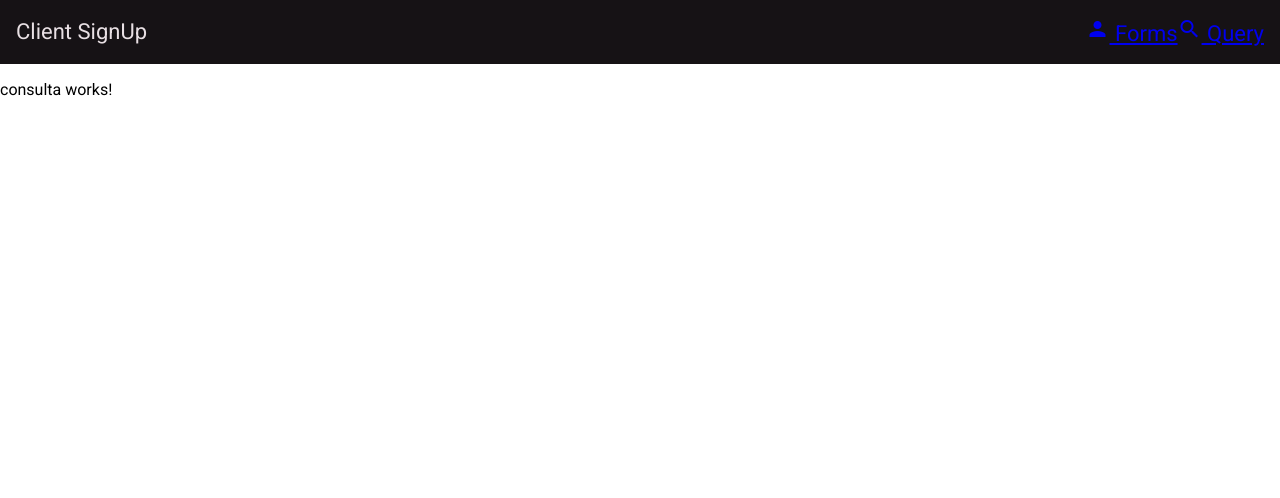
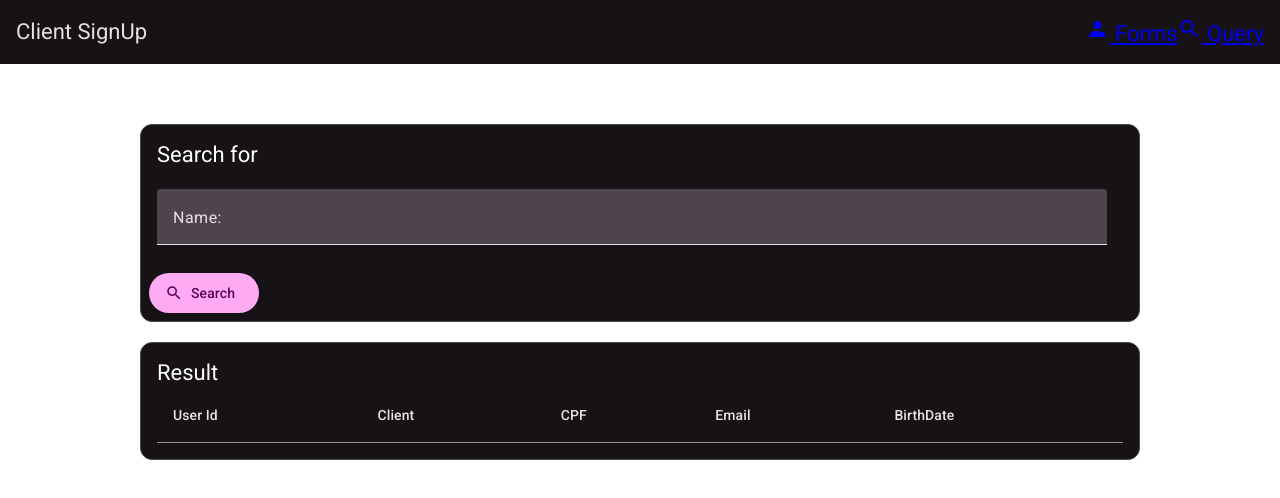
Before and after one commit to FengCastelo/crud-angular, an Angular app: page /query in a window 1280 px wide. Shown: the top 498 px of the page. Built offline with nearby package versions, Linux system fonts and the light colour scheme.

Commit message:
Query form created and populating the client list

```diff
--- a/src/app/app.component.html
+++ b/src/app/app.component.html
@@ -6,7 +6,7 @@
     Forms
   </a>
   <a routerLink="query">
-      <mat-icon fontIcon="search" ></mat-icon>
+    <mat-icon fontIcon="search"></mat-icon>
     Query
   </a>
 </mat-toolbar>
--- a/src/app/cadastro/cadastro.component.ts
+++ b/src/app/cadastro/cadastro.component.ts
@@ -32,5 +32,6 @@ export class CadastroComponent {
 
   save() {
     this.service.save(this.client);
+    alert('User created Successfully!');
   }
 }
--- a/src/app/client.service.ts
+++ b/src/app/client.service.ts
@@ -16,7 +16,11 @@ export class ClientService {
     localStorage.setItem(ClientService.REPO_CLIENTS, JSON.stringify(storage));
   }
 
-  getStorage(): Client[] {
+  searchClient(name: string): Client[] {
+    return this.getStorage();
+  }
+
+  private getStorage(): Client[] {
     const clientRepository = localStorage.getItem(ClientService.REPO_CLIENTS);
 
     if (clientRepository) {
--- a/src/app/consulta/consulta.component.html
+++ b/src/app/consulta/consulta.component.html
@@ -1 +1,67 @@
-<p>consulta works!</p>
+<div fxLayout="row" fxLayoutAlign="center">
+  <div fxLayout="column" fxFlex="1000px">
+    <form class="mt-60" #searchForm="ngForm">
+      <mat-card appearance="outlined">
+        <mat-card-header>
+          <mat-card-title class="card-title"> Search for </mat-card-title>
+        </mat-card-header>
+        <mat-card-content class="mt-20">
+          <div fxLayout="row">
+            <div fxLayout="column" fxFlex="950px">
+              <mat-form-field class="full-width">
+                <mat-label>Name: </mat-label>
+                <input matInput class="" placeholder="Insert a name" />
+              </mat-form-field>
+            </div>
+          </div>
+        </mat-card-content>
+        <mat-card-actions>
+          <button mat-flat-button color="accent" type="submit">
+            <mat-icon fontIcon="search"></mat-icon>
+            Search
+          </button>
+        </mat-card-actions>
+      </mat-card>
+    </form>
+  </div>
+</div>
+
+<div fxLayout="row" fxLayoutAlign="center" class="mt-20">
+  <div fxLayout="column" fxFlex="1000px">
+    <mat-card appearance="outlined">
+      <mat-card-header>
+        <mat-card-title class="card-title"> Result </mat-card-title>
+      </mat-card-header>
+      <mat-card-content>
+        <table mat-table [dataSource]="clientsList">
+          <ng-container matColumnDef="id">
+            <th mat-header-cell *matHeaderCellDef>User Id</th>
+            <td mat-cell *matCellDef="let client">{{ client.id }}</td>
+          </ng-container>
+
+          <ng-container matColumnDef="name">
+            <th mat-header-cell *matHeaderCellDef>Client</th>
+            <td mat-cell *matCellDef="let client">{{ client.name }}</td>
+          </ng-container>
+
+          <ng-container matColumnDef="cpf">
+            <th mat-header-cell *matHeaderCellDef>CPF</th>
+            <td mat-cell *matCellDef="let client">{{ client.cpf }}</td>
+          </ng-container>
+
+          <ng-container matColumnDef="email">
+            <th mat-header-cell *matHeaderCellDef>Email</th>
+            <td mat-cell *matCellDef="let client">{{ client.email }}</td>
+          </ng-container>
+
+          <ng-container matColumnDef="birthDate">
+            <th mat-header-cell *matHeaderCellDef>BirthDate</th>
+            <td mat-cell *matCellDef="let client">{{ client.birthDate }}</td>
+          </ng-container>
+          <tr mat-header-row *matHeaderRowDef="tableColumns"></tr>
+          <tr mat-row *matRowDef="let row; columns: tableColumns"></tr>
+        </table>
+      </mat-card-content>
+    </mat-card>
+  </div>
+</div>
--- a/src/app/consulta/consulta.component.ts
+++ b/src/app/consulta/consulta.component.ts
@@ -1,11 +1,38 @@
-import { Component } from '@angular/core';
+import { Component, OnInit } from '@angular/core';
+import { CommonModule } from '@angular/common';
+import { MatCardModule } from '@angular/material/card';
+import { MatInputModule } from '@angular/material/input';
+import { FlexLayoutModule } from '@angular/flex-layout';
+import { MatIconModule } from '@angular/material/icon';
+import { FormsModule } from '@angular/forms';
+import { MatTableModule } from '@angular/material/table';
+import { MatButtonModule } from '@angular/material/button';
+import { ClientService } from '../client.service';
+import { Client } from '../cadastro/client';
 
 @Component({
   selector: 'app-consulta',
-  imports: [],
+  imports: [
+    MatCardModule,
+    MatInputModule,
+    MatIconModule,
+    MatTableModule,
+    FlexLayoutModule,
+    FormsModule,
+    MatButtonModule,
+    CommonModule,
+  ],
   templateUrl: './consulta.component.html',
-  styleUrl: './consulta.component.scss'
+  styleUrl: './consulta.component.scss',
 })
-export class ConsultaComponent {
+export class ConsultaComponent implements OnInit {
 
+  clientsList: Client[] = [];
+  tableColumns: string[] = ['id', 'name', 'cpf', 'email', 'birthDate'];
+
+  constructor(private service: ClientService) {}
+
+  ngOnInit() {
+    this.clientsList = this.service.searchClient('');
+  }
 }
```
Also changed, not shown: src/styles.scss (+10 -5 lines). Lines whose indentation alone changed are shown as unchanged.
